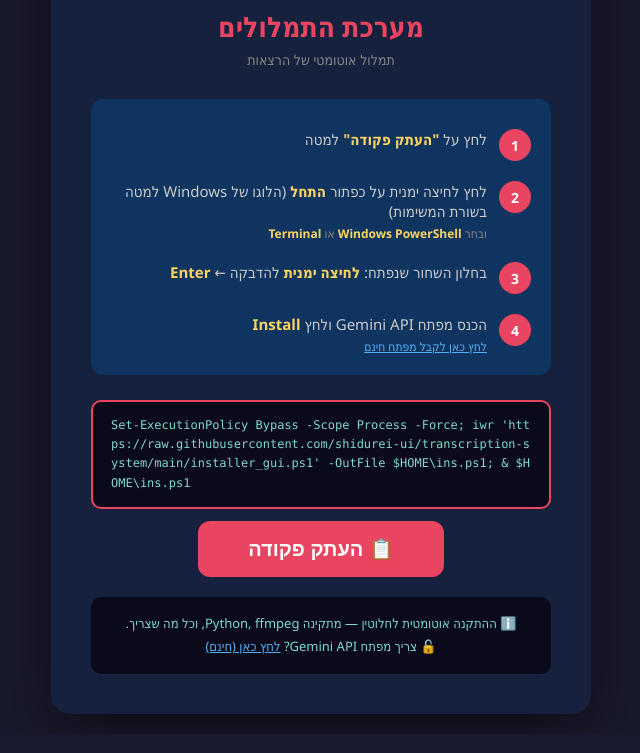
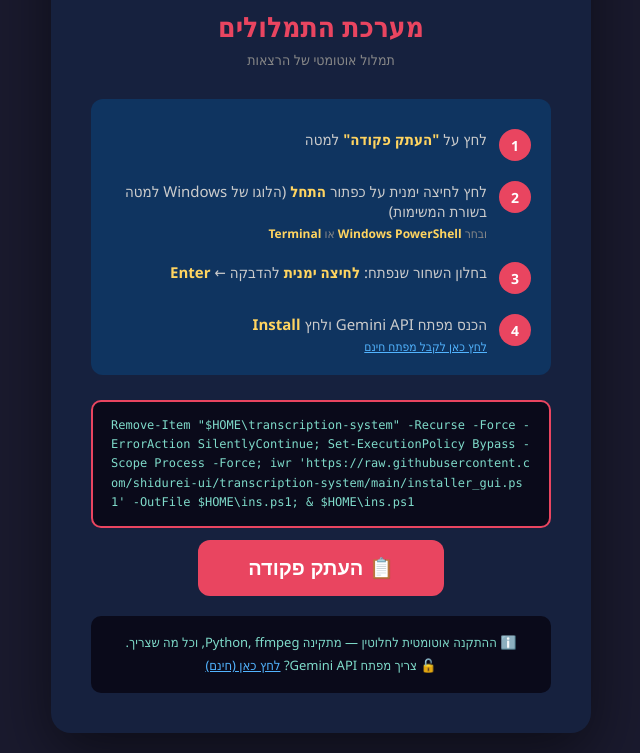
Before and after one commit to shidurei-ui/transcription-system, a browser extension: page docs/index.html in a window 1280 px wide. Shown: the part 171-924 px from the top of the page, without its empty margins (319-959 px from the left). Drawn offline with Linux system fonts and the light colour scheme.

Commit message:
Add cleanup step to install command for fresh install every time

```diff
--- a/docs/index.html
+++ b/docs/index.html
@@ -152,7 +152,7 @@
         </div>
 
         <div class="copy-section">
-            <div class="command-box" id="cmdBox" onclick="copyCommand()">Set-ExecutionPolicy Bypass -Scope Process -Force; iwr 'https://raw.githubusercontent.com/shidurei-ui/transcription-system/main/installer_gui.ps1' -OutFile $HOME\ins.ps1; &amp; $HOME\ins.ps1</div>
+            <div class="command-box" id="cmdBox" onclick="copyCommand()">Remove-Item "$HOME\transcription-system" -Recurse -Force -ErrorAction SilentlyContinue; Set-ExecutionPolicy Bypass -Scope Process -Force; iwr 'https://raw.githubusercontent.com/shidurei-ui/transcription-system/main/installer_gui.ps1' -OutFile $HOME\ins.ps1; &amp; $HOME\ins.ps1</div>
             <button class="copy-btn" id="copyBtn" onclick="copyCommand()">&#x1F4CB; העתק פקודה</button>
         </div>
 
```
